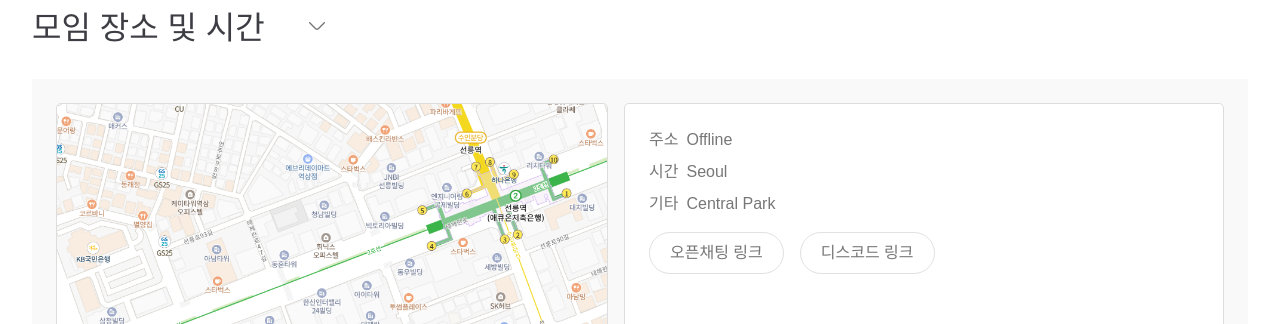
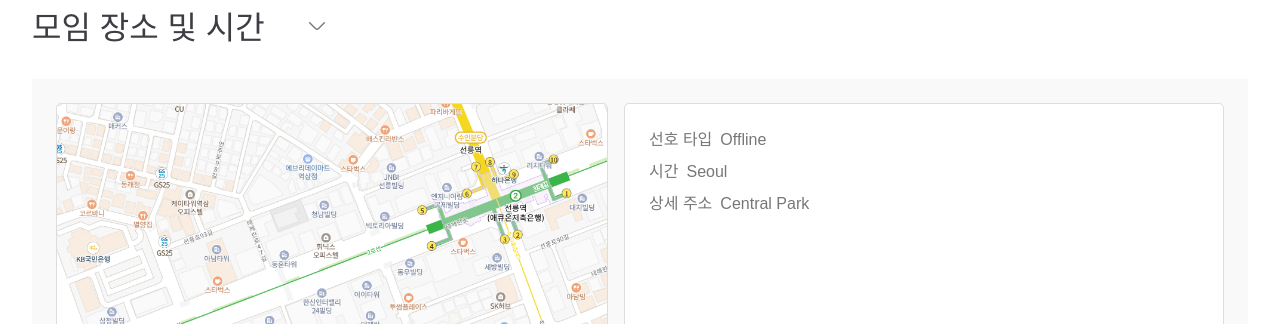
Before and after one commit to SWM14-HumanError/Match-Up-Frontend, a React (Vite) app: page /project/1 in a window 1280 px wide. Shown: the part 1480-1804 px from the top of the page. Built offline with nearby package versions, Linux system fonts and the light colour scheme; no server answers; a web font is replaced by a local one.

Commit message:
Feat: 프로젝트 상세 페이지 온라인 일 때, 장소 안보이게 하기

```diff
--- a/src/pages/ProjectPage/ProjectDetailPage.tsx
+++ b/src/pages/ProjectPage/ProjectDetailPage.tsx
@@ -21,6 +21,13 @@ import {
 
 import '../../styles/MainProjectPage.scss';
 import '../../styles/pages/ProjectDetailPage.scss';
+
+// const meetingTypeKr = {
+//   ONLINE: '온라인',
+//   OFFLINE: '오프라인',
+//   FREE: '온/오프라인',
+//   null: '온/오프라인',
+// }
 
 function ProjectDetailPage() {
   const { projectId } = useParams();
@@ -185,22 +192,26 @@ function ProjectDetailPage() {
               <div>
                 <ul className='position_info_layout'>
                   <li>
-                    <h5>주소</h5>
+                    <h5>선호 타입</h5>
                     <span>{meetingSpot.onOffline}</span>
                   </li>
+                  {meetingSpot.onOffline !== 'Online' && (
+                    <>
                       <li>
                         <h5>시간</h5>
                         <span>{meetingSpot.city}</span>
                       </li>
                       <li>
-                    <h5>기타</h5>
+                        <h5>상세 주소</h5>
                         <span>{meetingSpot.detailSpot}</span>
                       </li>
+                    </>
+                  )}
                 </ul>
-                <ul>
-                  <li><button>오픈채팅 링크</button></li>
-                  <li><button>디스코드 링크</button></li>
-                </ul>
+                {/*<ul>*/}
+                {/*  <li><button>오픈채팅 링크</button></li>*/}
+                {/*  <li><button>디스코드 링크</button></li>*/}
+                {/*</ul>*/}
               </div>
             </div>
           </div>
```
Lines whose indentation alone changed are shown as unchanged.
